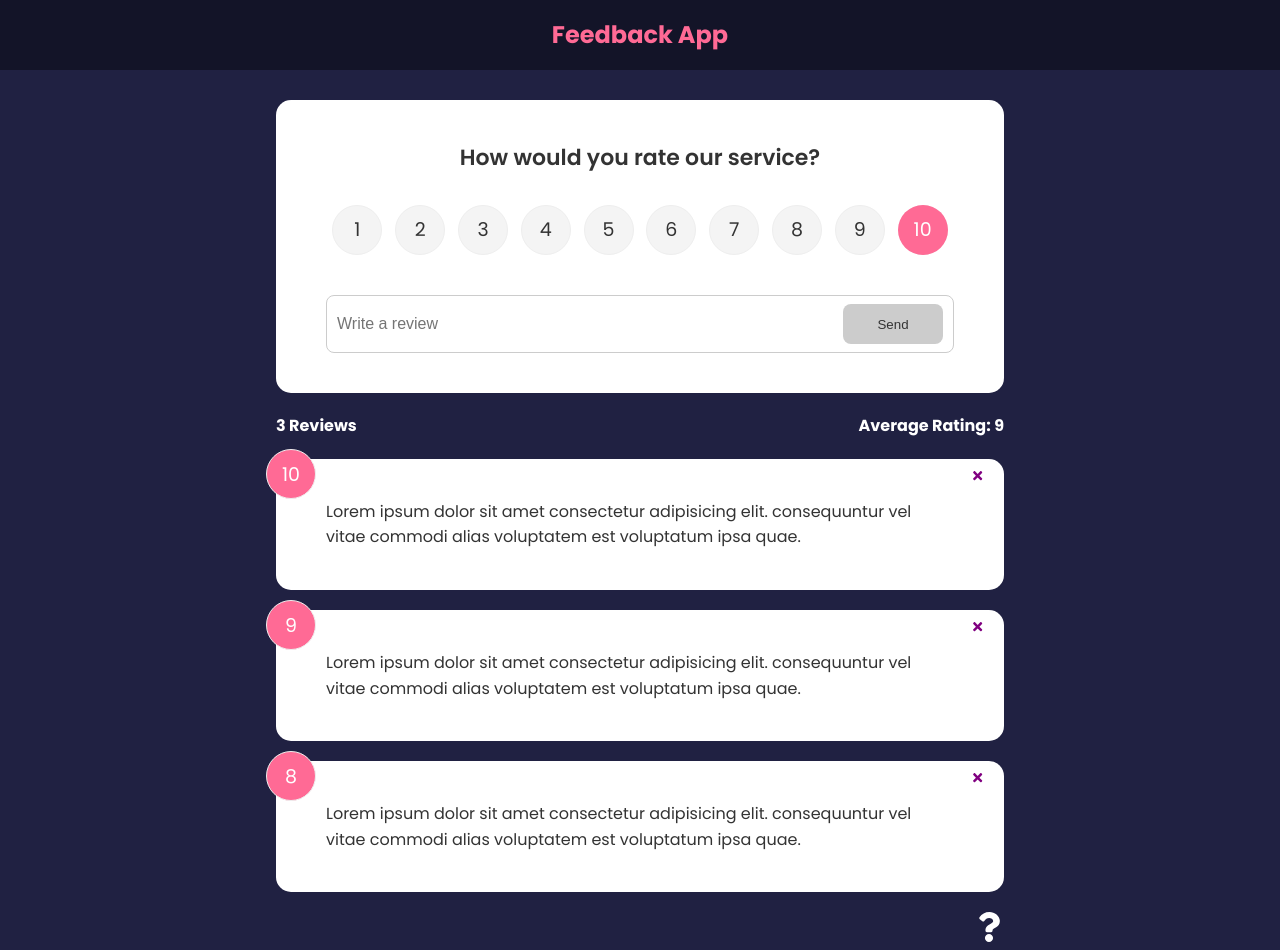
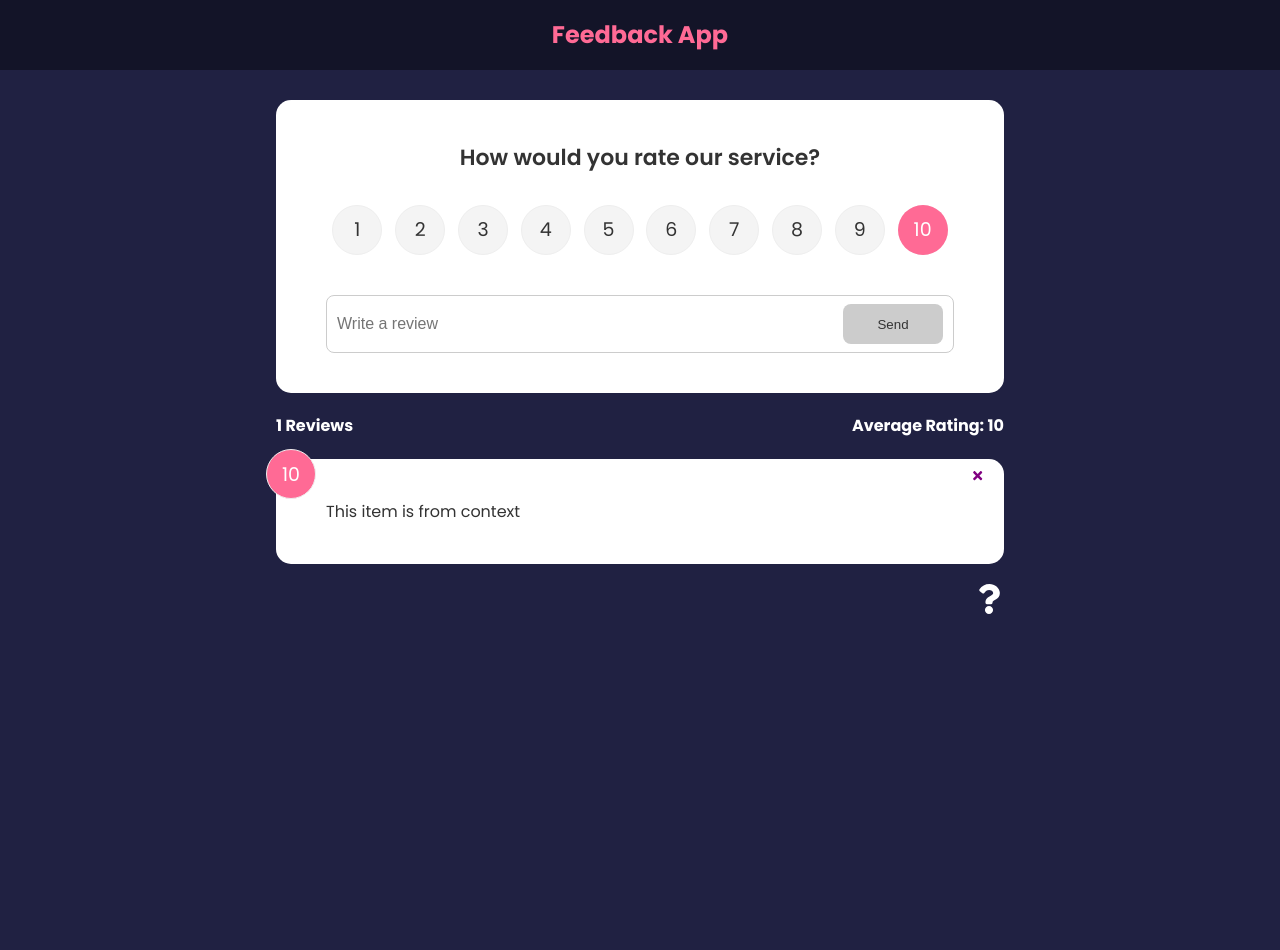
Before and after one commit to mukultotla/feedback-app, a React (Create React App) app: page / in a window 1280 px wide. After the commit the page ends 800 px from the top, so only its background shows below. Built offline with nearby package versions, Linux system fonts and the light colour scheme.

Commit message:
Context API initial setup

```diff
--- a/src/App.js
+++ b/src/App.js
@@ -8,6 +8,8 @@
 import FeedbackForm from "./components/FeedbackForm";
 import AboutPage from "./pages/AboutPage";
 import AboutIconLink from "./components/AboutIconLink";
+import {FeedbackProvider} from './context/FeedbackContext'
+
 function App() {
   const [feedback, setFeedback] = useState(FeedbackData)
 
@@ -23,6 +25,7 @@
   }
 
   return (
+    <FeedbackProvider>
       <BrowserRouter>
         <Header />
         <div className='container'>
@@ -30,8 +33,8 @@
           <Route path="/" element={
             <>
               <FeedbackForm handleAdd = {addFeedback}/>
-            <FeedbackStats feedback={feedback}/>
-            <FeedbackList feedback={feedback} handleDelete={deleteFeedback}/>
+              <FeedbackStats/>
+              <FeedbackList handleDelete={deleteFeedback}/>
             </>
           }>
           </Route>
@@ -40,6 +43,7 @@
           <AboutIconLink/>
         </div>
       </BrowserRouter>
+    </FeedbackProvider>
   );
 }
 
--- a/src/components/FeedbackList.jsx
+++ b/src/components/FeedbackList.jsx
@@ -1,8 +1,11 @@
 import React from 'react'
-import PropTypes from 'prop-types'
 import FeedbackItem from './FeedbackItem'
 import {motion, AnimatePresence} from 'framer-motion'
-function FeedbackList({ feedback, handleDelete }) {
+import {useContext} from 'react'
+import FeedbackContext from '../context/FeedbackContext'
+function FeedbackList({ handleDelete }) {
+    const {feedback} = useContext(FeedbackContext)
+
     if(!feedback || feedback.length === 0){
         return <p>No Feedback yet...</p>
     }
@@ -35,7 +38,7 @@
     // )
 }
 
-FeedbackList.propTypes = {
-    feedback: PropTypes.array
-}
+// FeedbackList.propTypes = {
+//     feedback: PropTypes.array
+// }
 export default FeedbackList
--- a/src/components/FeedbackStats.jsx
+++ b/src/components/FeedbackStats.jsx
@@ -1,6 +1,9 @@
 import PropTypes from 'prop-types'
+import {useContext} from 'react'
+import FeedbackContext from '../context/FeedbackContext'
 
-function FeedbackStats({feedback}) {
+function FeedbackStats() {
+  const {feedback} = useContext(FeedbackContext)
   // Calculate Average rating
   let average = feedback.reduce((acc, cur) => {
     return acc + cur.rating
--- /dev/null
+++ b/src/context/FeedbackContext.js
@@ -0,0 +1,20 @@
+import { createContext, useState } from "react";
+
+const FeedbackContext = createContext()
+
+export const FeedbackProvider = ({children}) => {
+    const [feedback, setFeedback] = useState([{
+        id:1,
+        text: "This item is from context",
+        rating: 10
+    }])
+    return (
+        <FeedbackContext.Provider value={{
+            feedback
+        }}>
+            {children}
+        </FeedbackContext.Provider>
+    )
+}
+
+export default FeedbackContext;
```
Lines whose indentation alone changed are shown as unchanged.
